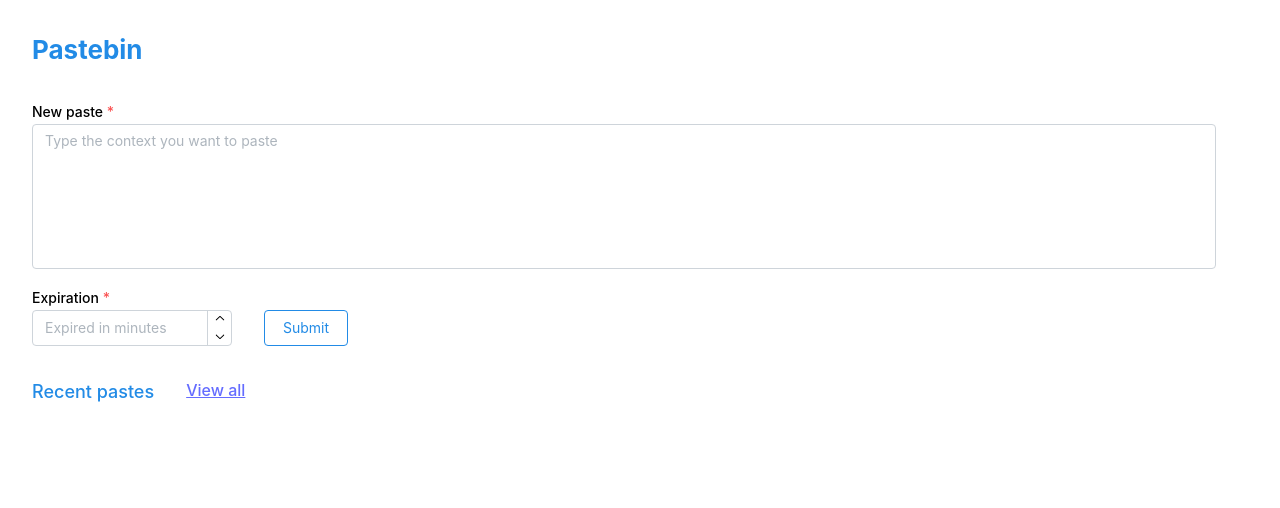
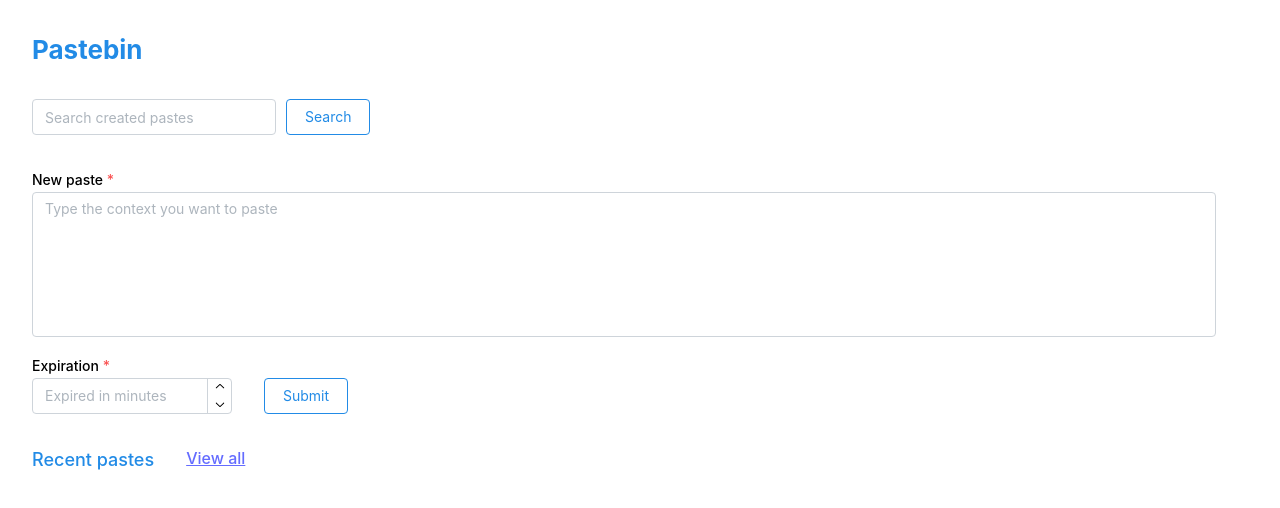
Before and after one commit to MinhHiepPHAM/System_design_learning, a React (Vite) app in the folder pastebin/ui/: page / in a window 1280 px wide. Shown: the top 508 px of the page. Built offline with nearby package versions, Linux system fonts and the light colour scheme.

Commit message:
add search engine

```diff
--- a/pastebin/ui/src/App.jsx
+++ b/pastebin/ui/src/App.jsx
@@ -3,6 +3,7 @@
 import Home from './Home'
 import ShortLink from './ShortLink'
 import AllLink from './AllLink'
+import AllSearchResults from './Search'
 import {DEFAULT_THEME, MantineProvider, createTheme, mergeThemeOverrides } from '@mantine/core';
 
 // Import styles of packages that you've installed.
@@ -31,6 +32,7 @@
 							<Route path="/" element={<Home/>} />
                             <Route path="/detail/:shortlink" element={<ShortLink/>} />
                             <Route path="/all" element={<AllLink/>} />
+                            <Route path="/search/:query" element={<AllSearchResults/>} />
 						</Routes>
 					</main>
 				</div>
--- a/pastebin/ui/src/Home.jsx
+++ b/pastebin/ui/src/Home.jsx
@@ -11,7 +11,7 @@
 } from '@mantine/core';
 
 import { useEffect, useState } from 'react';
-
+import { useNavigate } from "react-router-dom";
 
 import axios from 'axios';
 
@@ -20,6 +20,8 @@
     const [expiration, setExpiration] = useState(0);
     const [shortlink, setShortlink] = useState('');
     const [linkInfos, setLinkInfos] = useState([]);
+    const [query, setQuery] = useState("");
+    const navigate = useNavigate()
 
     useEffect(() => {
         async function fetchData() {
@@ -74,6 +76,17 @@
     return(
     <>
         <a href='/'><Title c='blue' order={2}>Pastebin</Title></a>
+        <Flex direction='row' mt='xl'>
+            <TextInput
+                placeholder='Search created pastes'
+                onChange={(e)=>setQuery(e.currentTarget.value)}
+            />
+            <Button
+                fw='normal' ml='xs'
+                variant='outline'
+                onClick={(e)=> {navigate(`/search/${query}`)}}
+            >Search</Button>
+        </Flex>
         <Textarea
             label='New paste' required
             placeholder='Type the context you want to paste'
--- /dev/null
+++ b/pastebin/ui/src/Search.jsx
@@ -0,0 +1,72 @@
+import {
+    Box,
+    Flex,
+    Textarea,
+    NumberInput,
+    List,
+    Grid,
+    Button,
+    CopyButton,
+    TextInput,
+    Title,
+    Loader,
+} from '@mantine/core';
+
+import { useEffect, useState } from 'react';
+import  {useParams} from 'react-router-dom';
+
+import axios from 'axios';
+
+function SearchResult({context, shortlink, createdat}) {
+    return (
+    <>
+        <a href={`/detail/${shortlink}`}>Paste {shortlink}, created at {createdat}</a>
+        <Textarea
+            value={context}
+            mb='lg'
+            autosize
+            maxRows={4}
+            onChange={(e)=>{}}
+        />
+    </>
+    );
+
+}
+
+function AllSearchResults() {
+    const {query} = useParams()
+    const [results, setResults] = useState([]);
+    const [loaded, setLoaded] = useState(false);
+
+    const headers = {'Content-Type': 'application/json'}
+
+    useEffect(()=>{
+        async function fetchData() {
+        const response = await axios.get(`/search/${query}`, {headers: headers})
+        setResults(response.data.results)
+    }
+    fetchData();
+
+    },[loaded]);
+
+    if (results.length == 0) return <Loader color="blue" />;
+
+    const allResults = results.map((result, i) => (
+        <SearchResult key={i}
+            context={result.context} shortlink={result.shortlink} createdat={result.created_at}
+        />
+    ));
+
+    console.log(results[0].context)
+
+    return (
+    <>
+        <a href='/'><Title c='blue' order={2}>Pastebin</Title></a>
+        <Title c='blue.5' order={4} mb='xl' mt='xl'>Search query: {query} </Title>
+        {allResults}
+    </>
+    );
+
+}
+
+export default AllSearchResults;
```
